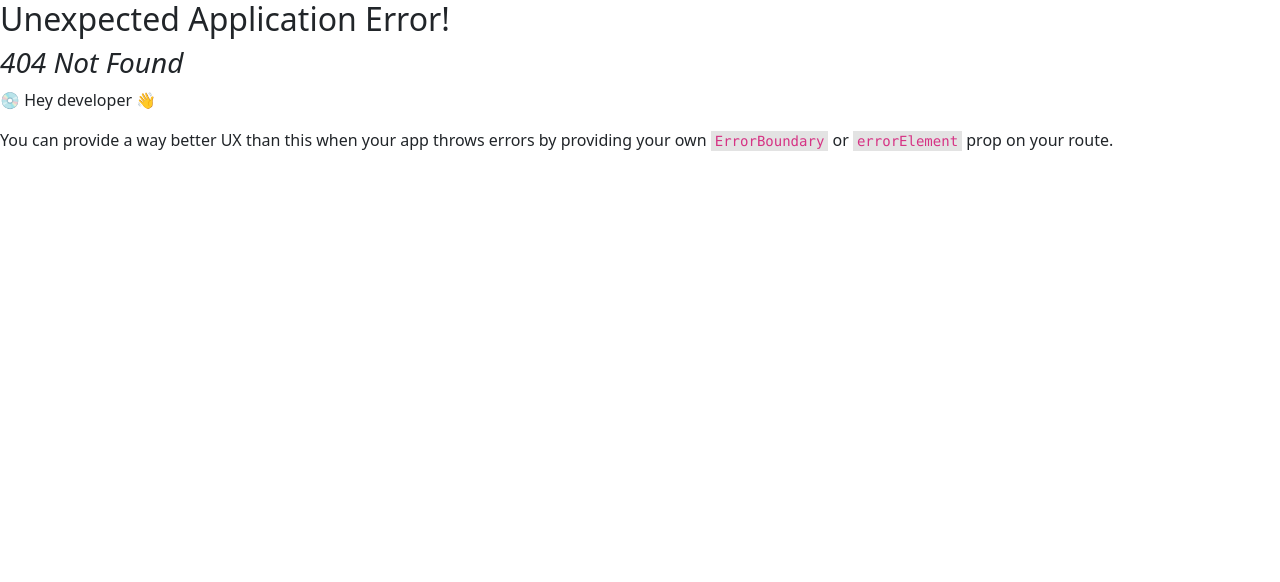
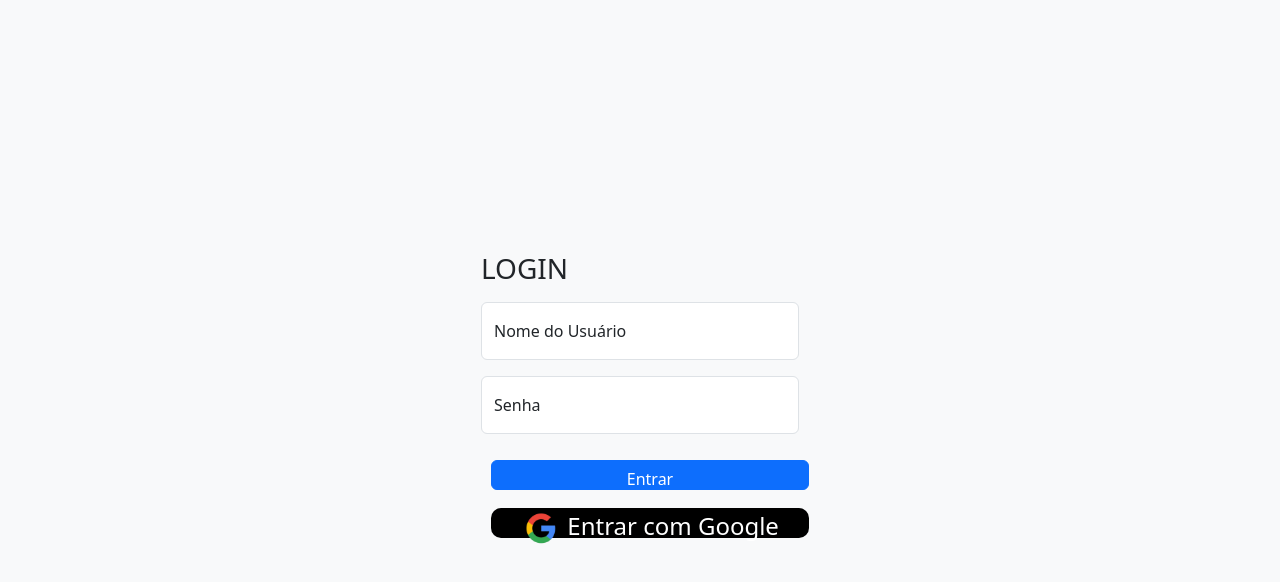
Before and after one commit to eu-nogueira/TCCmaisPraTI-Front, a React (Vite) app in the folder projectAcademy/: page /login in a window 1280 px wide. Before the commit this address had no page. Shown: the top 582 px of the page. Built offline with nearby package versions, Linux system fonts and the light colour scheme.

Commit message:
componente login

```diff
--- /dev/null
+++ b/projectAcademy/src/components/login/Login.css
@@ -0,0 +1,22 @@
+.form-container{
+    max-width: 350px;
+    padding: 1rem;
+}
+
+html,body{
+    height: 100%;
+}
+
+button{
+    margin: 10px;
+
+}
+
+.btn-google img{
+    width: 40px;
+}
+
+.btn-google{
+    border-radius: 10px;
+    border: none;
+}
--- /dev/null
+++ b/projectAcademy/src/components/login/Login.jsx
@@ -0,0 +1,87 @@
+import { useState } from "react";
+import { useNavigate } from "react-router-dom"; // Para redirecionamento
+
+import "./Login.css";
+import imageGoogle from "../../images/google.png";
+
+function Login() {
+  const [nomeUsuario, setNomeUsuario] = useState("");
+  const [senha, setSenha] = useState("");
+  const [erro, setErro] = useState("");
+
+  const navigate = useNavigate(); // Hook para navegação
+
+  const handleLogin = async (e) => {
+    e.preventDefault(); // Evita o reload da página
+
+    try {
+      const response = await fetch("http://localhost:8080/login", {
+        method: "POST",
+        headers: {
+          "Content-Type": "application/json",
+        },
+        body: JSON.stringify({ nomeUsuario, senha }), // Envia os dados em formato JSON
+      });
+
+      if (!response.ok) {
+        throw new Error("Usuário ou senha inválidos!"); // Dispara erro se não for 200 OK
+      }
+
+      const token = await response.text(); // O backend retorna o token JWT como texto
+
+      localStorage.setItem("token", token); // Salva o token no localStorage
+
+      console.log("Login bem-sucedido! Token:", token);
+      navigate("/dashboard"); // Redireciona para a página protegida
+    } catch (error) {
+      console.error("Erro ao autenticar:", error.message);
+      setErro(error.message);
+    }
+  };
+
+  return (
+    <div className="c d-flex justify-content-center align-items-center min-vh-100 bg-body-tertiary">
+      <main className="w-100 m-auto form-container">
+        <form onSubmit={handleLogin}>
+          <h1 className="h3 mb-3 fw-normal">LOGIN</h1>
+
+          {erro && <p className="text-danger">{erro}</p>} {/* Exibe erro se houver */}
+
+          <div className="form-floating">
+            <input
+              type="text"
+              className="form-control"
+              id="floatingInput"
+              placeholder="Nome de usuário"
+              value={nomeUsuario}
+              onChange={(e) => setNomeUsuario(e.target.value)}
+            />
+            <label htmlFor="floatingInput">Nome do Usuário</label>
+          </div>
+
+          <div className="form-floating my-3">
+            <input
+              type="password"
+              className="form-control"
+              id="floatingPassword"
+              placeholder="Senha"
+              value={senha}
+              onChange={(e) => setSenha(e.target.value)}
+            />
+            <label htmlFor="floatingPassword">Senha</label>
+          </div>
+
+          <button className="btn btn-primary w-100" type="submit">
+            Entrar
+          </button>
+
+          <button className="btn-google w-100 mt-2">
+            <img src={imageGoogle} alt="Google" /> Entrar com Google
+          </button>
+        </form>
+      </main>
+    </div>
+  );
+}
+
+export default Login;
--- a/projectAcademy/src/main.jsx
+++ b/projectAcademy/src/main.jsx
@@ -6,6 +6,7 @@ import FrequenciaInstrutor from './pages/FrequenciaInstrutor/FrequenciaInstrutor
 import { createBrowserRouter, RouterProvider } from 'react-router-dom'
 import PaginaInicial from './components/paginaInicial/PaginaInicial'
 import Cadastro from './components/cadastro/Cadastro'
+import Login from './components/login/Login'
 
 const router = createBrowserRouter([
   {
@@ -15,6 +16,10 @@ const router = createBrowserRouter([
   {
     path: "/cadastro",
     element: <Cadastro />
+  },
+  {
+    path: "/login",
+    element: <Login />
   },
 
   {
```
